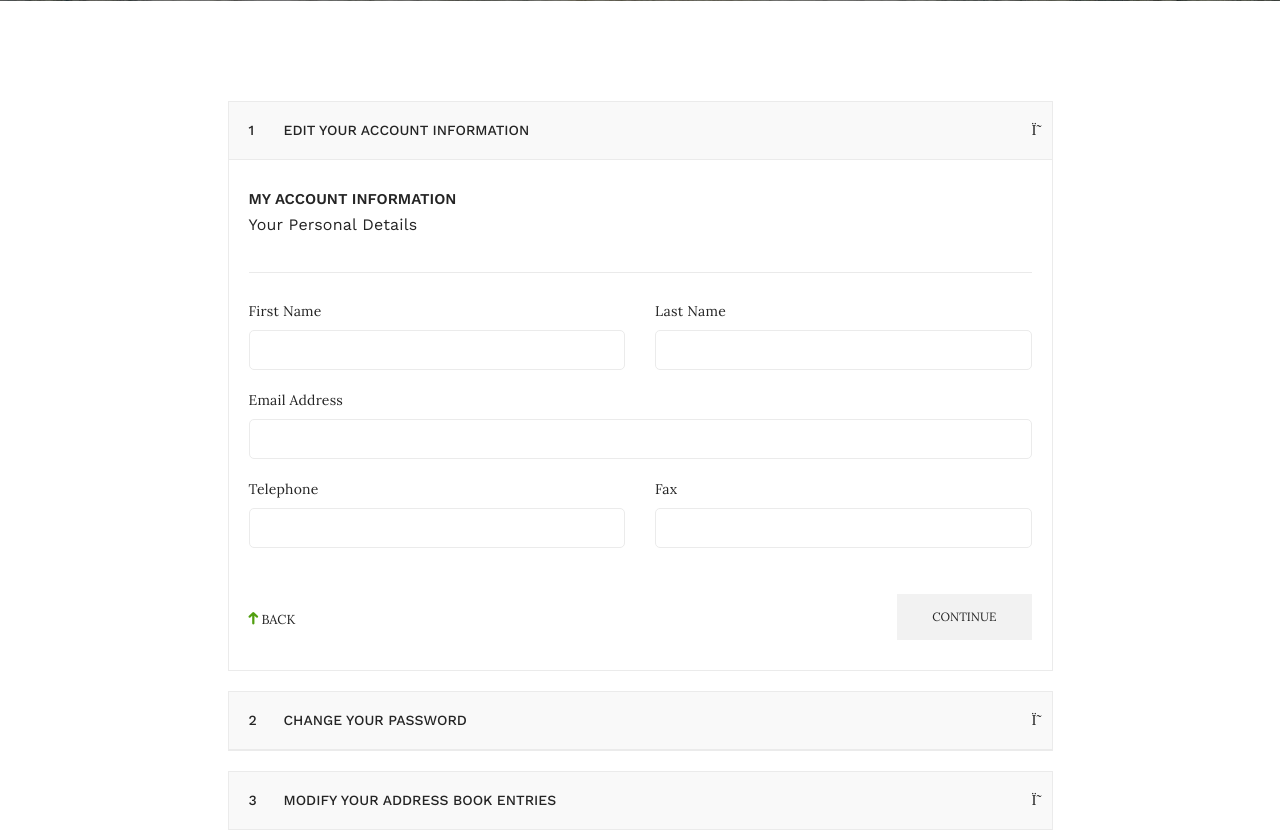
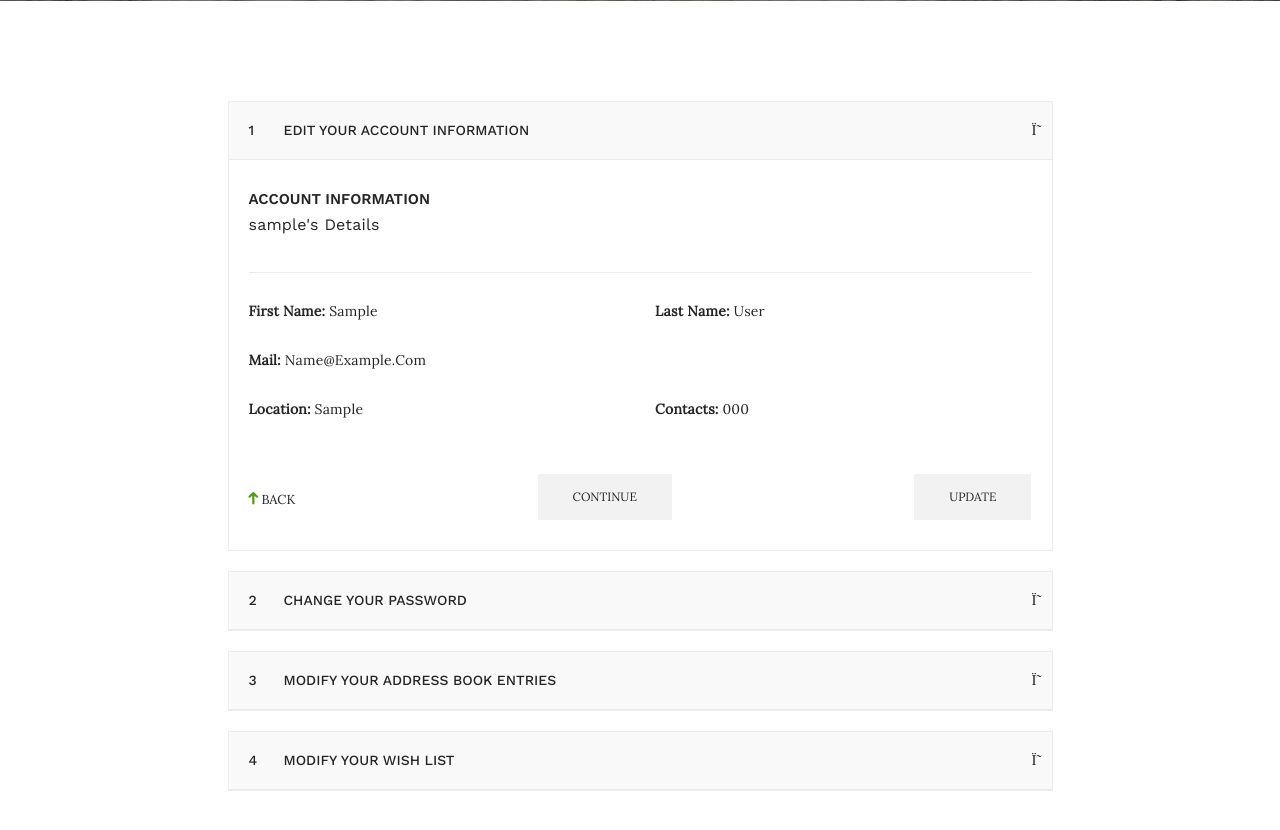
Before and after one commit to autosaver/PharmaParlor, a Django app: page /my_account/ in a window 1280 px wide. Shown: the part 758-1588 px from the top of the page. Run offline with Django 3.2, Linux system fonts and the light colour scheme; a user stored in the database is signed in; tables that the repository leaves empty hold one stand-in row (values such as "Sample post"); some libraries are stand-ins or nearby versions; some web fonts are replaced.

Commit message:
added user info to account page

```diff
--- a/pharma/forms.py
+++ b/pharma/forms.py
@@ -5,7 +5,8 @@ from .models import Profile
 
 
 class RegisterForm(UserCreationForm):
-    email = forms.EmailField(max_length=60, help_text='Required. Inform a valid email address.')
+    email = forms.EmailField(
+        max_length=60, help_text='Required. Inform a valid email address.')
 
     class Meta:
         model = User
@@ -16,16 +17,19 @@ class RegisterForm(UserCreationForm):
             'email',
             'password1',
             'password2'
-            )
+        )
+
 
 class UserUpdateForm(forms.ModelForm):
     email = forms.EmailField()
 
     class Meta:
         model = User
-        fields = ['username', 'email']
+        fields = ['username',  'first_name',
+                  'last_name', 'email']
+
 
 class ProfileUpdateForm(forms.ModelForm):
     class Meta:
         model = Profile
-        fields = '__all__'
+        fields = ['location', 'phone']
--- a/pharma/models.py
+++ b/pharma/models.py
@@ -11,8 +11,7 @@ class Profile(models.Model):
     user = models.OneToOneField(
         User, on_delete=models.CASCADE, related_name='profile')
     location = models.CharField(max_length=60, blank=True)
-    phone = models.IntegerField(blank=True, null=True)
-    email = models.CharField(max_length=200, null=True)
+    phone = models.CharField(max_length=60, blank=True, null=True)
 
     def __str__(self):
         return f'{self.user.username} Profile'
--- a/pharma/templates/my_account.html
+++ b/pharma/templates/my_account.html
@@ -32,38 +32,40 @@
                                 <div class="panel-body">
                                     <div class="billing-information-wrapper">
                                         <div class="account-info-wrapper">
-                                            <h4>My Account Information</h4>
-                                            <h5>Your Personal Details</h5>
+                                            <h4>Account Information</h4>
+                                            <h5>{{user.username}}'s Details</h5>
                                         </div>
                                         <div class="row">
+
                                             <div class="col-lg-6 col-md-6">
                                                 <div class="billing-info">
-                                                    <label>First Name</label>
-                                                    <input type="text">
+                                                    <label><strong>First Name:</strong> {{user.first_name}}</label>
+
                                                 </div>
                                             </div>
                                             <div class="col-lg-6 col-md-6">
                                                 <div class="billing-info">
-                                                    <label>Last Name</label>
-                                                    <input type="text">
+                                                    <label><strong>Last Name:</strong> {{user.last_name}}</label>
+
                                                 </div>
                                             </div>
                                             <div class="col-lg-12 col-md-12">
                                                 <div class="billing-info">
-                                                    <label>Email Address</label>
-                                                    <input type="email">
+                                                    <label><strong>Mail:</strong> {{ user.email }}</label>
+
                                                 </div>
                                             </div>
                                             <div class="col-lg-6 col-md-6">
                                                 <div class="billing-info">
-                                                    <label>Telephone</label>
-                                                    <input type="text">
+                                                    <label><strong>Location:</strong>
+                                                        {{ user.profile.location }}</label>
+
                                                 </div>
                                             </div>
                                             <div class="col-lg-6 col-md-6">
                                                 <div class="billing-info">
-                                                    <label>Fax</label>
-                                                    <input type="text">
+                                                    <label><strong>Contacts:</strong> {{ user.profile.phone }}</label>
+
                                                 </div>
                                             </div>
                                         </div>
@@ -73,6 +75,43 @@
                                             </div>
                                             <div class="billing-btn">
                                                 <button type="submit">Continue</button>
+                                            </div>
+                                            <div class="billing-btn">
+                                                <button type="button" data-toggle="modal"
+                                                    data-target="#update">Update</button>
+                                            </div>
+                                            <!-- Modal -->
+                                            <div class="modal fade" id="update" tabindex="-1" role="dialog"
+                                                aria-labelledby="exampleModalCenterTitle" aria-hidden="true">
+                                                <div class="modal-dialog modal-dialog-centered" role="document">
+                                                    <div class="modal-content">
+                                                        <div class="modal-header">
+                                                            <h5 class="modal-title" id="exampleModalLongTitle">Profile
+                                                                Details</h5>
+                                                            <button type="button" class="close" data-dismiss="modal"
+                                                                aria-label="Close">
+                                                                <span aria-hidden="true">&times;</span>
+                                                            </button>
+                                                        </div>
+                                                        <div class="modal-body">
+                                                            <form method="POST" enctype="multipart/form-data">
+                                                                {% csrf_token %}
+                                                                <fieldset class="form-group">
+                                                                    {%  crispy u_form %}
+                                                                    {%  crispy p_form %}
+                                                                    <input type="submit" class="btn btn-sm btn-info"
+                                                                        value="Save" />
+                                                                </fieldset>
+                                                                <div class="form-group">
+
+                                                                    <button type="button" class="btn btn-secondary"
+                                                                        data-dismiss="modal">Close</button>
+
+                                                                </div>
+                                                            </form>
+                                                        </div>
+                                                    </div>
+                                                </div>
                                             </div>
                                         </div>
                                     </div>
--- a/pharma/templates/navbar.html
+++ b/pharma/templates/navbar.html
@@ -216,7 +216,7 @@
                                     </li>
                                     <li class="top-hover"><a href="#">pages</a>
                                         <ul class="submenu">
-                                            <li><a href="{% url 'my_account' %}">My Account</a></li>
+                                            <li><a href="{% url 'my_account'  %}">My Account</a></li>
                                             <li><a href="{% url 'cart' %}">cart page</a></li>
                                             <li><a href="{% url 'checkout' %}">checkout</a></li>
                                             <li><a href="{% url 'wishlist' %}">wishlist</a></li>
--- a/pharma/urls.py
+++ b/pharma/urls.py
@@ -14,7 +14,7 @@ urlpatterns = [
     path('checkout/', views.checkout, name='checkout'),
     path('update_item/', views.updateItem, name='update_item'),
     path('process_order/', views.processOrder, name='process_order'),
-
+    # path('my_account/<username>/', views.edit_profile, name='edit'),
     path('contact', views.contact, name='contact'),
     path('product/', views.product, name='product'),
     path('my_account/', views.my_account, name='my_account'),
--- a/pharma/views.py
+++ b/pharma/views.py
@@ -210,9 +210,67 @@ def product(request, pk):
     return render(request, 'product_details.html', context)
 
 
+# def (request, username):
+#     user = get_object_or_404(User, username=username)
+#     if request.user == user:
+#         return redirect('my_account', username=request.user.username)
+#     context = {'user': user}
+#     return render(request, 'my_account.html', context)
+
+
 def my_account(request):
+    current_user = request.user
+    if request.method == 'POST':
+        u_form = UserUpdateForm(request.POST, instance=request.user)
+        p_form = ProfileUpdateForm(
+            request.POST, request.FILES, instance=request.user.profile)
+        if u_form.is_valid() and p_form.is_valid():
+            u_form.save()
+            p_form.save()
+            messages.success(request, f'Your account has been updated!')
+            return redirect('my_account')
+    else:
+        u_form = UserUpdateForm(instance=request.user)
+        p_form = ProfileUpdateForm(instance=request.user.profile)
 
-    return render(request, 'my_account.html')
+    if request.user.is_authenticated:
+        customer = request.user.profile
+        order, created = Order.objects.get_or_create(
+            customer=customer, complete=False)
+        items = order.orderitem_set.all()
+        cartItems = order.get_cart_items
+    else:
+        cookieData = cookieCart(request)
+        cartItems = cookieData['cartItems']
+
+    products = Product.objects.all()
+    context = {'products': products,
+               'product': product,
+               'cartItems': cartItems,
+               'u_form': u_form,
+               'p_form': p_form, }
+
+    return render(request, 'my_account.html', context)
+
+
+# def edit_profile(request, username):
+#     user = User.objects.get(username=username)
+#     if request.method == 'POST':
+#         u_form = UserUpdateForm(request.POST, instance=request.user)
+#         p_form = ProfileUpdateForm(
+#             request.POST, request.FILES, instance=request.user.profile)
+#         if u_form.is_valid() and p_form.is_valid():
+#             u_form.save()
+#             p_form.save()
+#             return redirect('my_account', user.username)
+#     else:
+#         u_form = UserUpdateForm(instance=request.user)
+#         p_form = ProfileUpdateForm(instance=request.user.profile)
+#     params = {
+#         'u_form': u_form,
+#         'p_form': p_form
+#     }
+#     return render(request, 'edit.html', params)
 
 
 def blog(request):
```
Also changed, not shown: pharma/migrations/0016_auto_20200727_2113.py (added).
